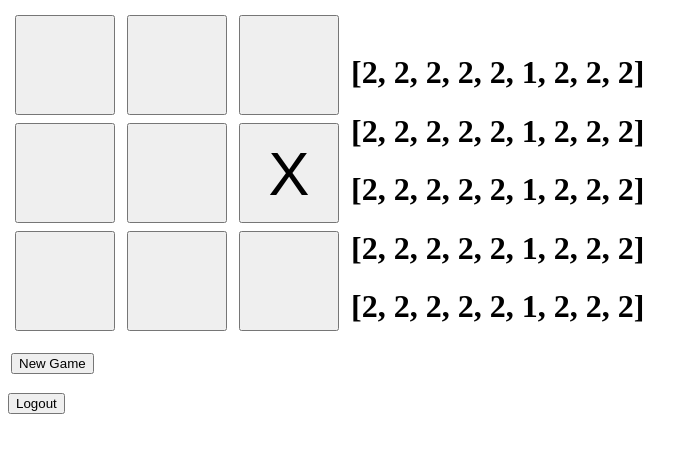
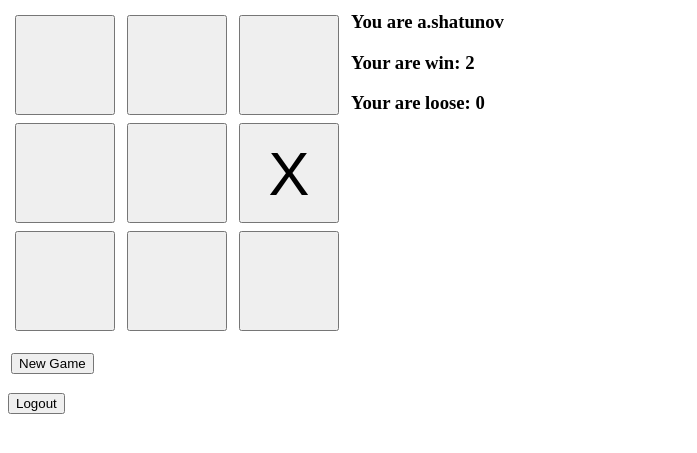
Before and after one commit to Andrey-Shatunov/xo, a Django app: page /xo/xo/1 in a window 1280 px wide. Shown: the top 453 px of the page, without its empty margins (0-697 px from the left). Run offline with Django 3.2, Linux system fonts and the light colour scheme; a user stored in the database is signed in; data comes from the database, SQL or seed files in the repository; both versions use the stored data as it was after the commit; parts of the project's set-up code (start-up, migrations or seed data) failed here and were passed over.

Commit message:
check_full

```diff
--- a/xo/models.py
+++ b/xo/models.py
@@ -6,8 +6,8 @@ from django.utils import timezone
 
 class Room(models.Model):
     room_name = models.CharField(max_length=200,default="")
-    user_one = models.IntegerField(default=0)
-    user_two = models.IntegerField(default=0)
+    user_one = models.CharField(max_length=200,default="0")
+    user_two = models.CharField(max_length=200,default="0")
     def __str__(self):
         return self.room_name
 
--- a/xo/templates/xo/index.html
+++ b/xo/templates/xo/index.html
@@ -2,7 +2,7 @@
     <h1>Выберите комнату</h1>
     <ul>
     {% for i in room %}
-        <li><a href="/xo/xo/{{ i.id }}">{{ i }}</a></li>
+        <li><a href="/xo/xo/check_full_room/{{ i.id }}">{{ i }}</a></li>
     {% endfor %}
     </ul>
 {% else %}
--- a/xo/templates/xo/my.html
+++ b/xo/templates/xo/my.html
@@ -1,5 +1,5 @@
 {% load my_filters %}
-{#<h1>{{ my_steps0}}</h1>#}
+
 {#<h1>{{ my_steps}}</h1>#}
 {#<h1>{{ my_steps1}}</h1>#}
 {#<h1>{{ my_steps2}}</h1>#}
@@ -38,10 +38,10 @@
 		</form>
 	</td>
 	<td> </td>
-	<td>
-		<h1>{{ my_steps0}}</h1>
-		<h1>{{ my_steps0}}</h1>
-		<h1>{{ my_steps0}}</h1><h1>{{ my_steps0}}</h1><h1>{{ my_steps0}}</h1>
+	<td style="vertical-align: top;">
+		<h3>You are {{ player }}</h3>
+		<h3>Your are win: {{ win }}</h3>
+		<h3>Your are loose: {{ loose }}</h3>
 	</td>
   </tr>
 </table>
@@ -84,22 +84,23 @@ function check_win(){
 	((document.getElementById("2").value=="X")&&(document.getElementById("4").value=="X")&&(document.getElementById("6").value=="X"))
 	)
 	{
-		alert("X is win")
+
 		var text = 'http://' + window.location.hostname+":"+window.location.port + window.location.pathname+"?id=NewGame";
 //
 // Передаём name и surname в параметрах запроса
 
-var xhr = new XMLHttpRequest();
+		var xhr = new XMLHttpRequest();
 
-//var params = 'name=' + encodeURIComponent(name) +'&surname=' + encodeURIComponent(surname);
+		//var params = 'name=' + encodeURIComponent(name) +'&surname=' + encodeURIComponent(surname);
+		s=window.location.pathname+"/add_win?type=1"
+		xhr.open("GET", s, true);
 
-xhr.open("GET", '/add_win', true);
+		//xhr.onreadystatechange = ...;
 
-//xhr.onreadystatechange = ...;
-
-xhr.send();
+		xhr.send();
 //
-alert("X is win")
+		//alert("X is win")
+		alert("X is win")
 		window.location.href = text;
 	}
 	if (
@@ -113,8 +114,23 @@ alert("X is win")
 	)
 	{
 		alert("O is win")
+		var xhr = new XMLHttpRequest();
+
+		//var params = 'name=' + encodeURIComponent(name) +'&surname=' + encodeURIComponent(surname);
+		s=window.location.pathname+"/add_win?type=0"
+		xhr.open("GET", s, true);
+
+		//xhr.onreadystatechange = ...;
+
+		xhr.send();
 		var text = 'http://' + window.location.hostname+":"+window.location.port + window.location.pathname+"?id=NewGame";
+		alert("O is win")
 		window.location.href = text;
 	}
 }
+
+function refresh_list() {
+  location.reload();
+}
+//setInterval("refresh_list()", 1500);
 </script>
--- a/xo/urls.py
+++ b/xo/urls.py
@@ -5,6 +5,10 @@ from . import views
 app_name = 'polls'
 urlpatterns = [
     url(r'^$', views.index, name='index'),
+url(r'^xo/(?P<room_id>[0-9]+)/add_win$', views.add_win, name='add_win'),
     #xo
     url(r'^xo/(?P<room_id>[0-9]+)$', views.xo, name='xo'),
+    url(r'^xo/check_full_room/(?P<room_id>[0-9]+)$', views.check_full_room, name='check_full_room'),
+    #win
+    url(r'^add_win$', views.add_win, name='add_win'),
 ]
--- a/xo/views.py
+++ b/xo/views.py
@@ -2,74 +2,167 @@ from django.http import HttpResponse
 from django.template import RequestContext, loader
 from django.shortcuts import get_object_or_404,render,redirect
 from django.http import Http404
-from .models import Steps,Room
+from .models import Steps,Room,Statistics
+from django.core.exceptions import ObjectDoesNotExist
+from django.contrib.auth.models import User
 
 def index(request):
     style=r' style="font:46pt Arial, Helvetica, sans-serif; width:100px;height:100px" '
     s=r'http://127.0.0.1:8000/xo/xo/'
     rooms = Room.objects.all()
-    for i in rooms:
-        print(i.id)
+    #for i in rooms:
+        #print(i.id)
     #return HttpResponse("Hello. Use <p><a href="+s+">This</a></p>")
     return render(request, 'xo/index.html',{'room': rooms})
 
-def check_full_room(request_user, room_id):
-    print("check_full_room")
-    room=Room.objects.filter(pk=room_id)
-    room = Room.objects.get(pk=room_id)
-    print(room)
-    print(room.user_one)
+def check_full_room(request, room_id):
+    #check_full_room(request.user, room_id)
+    #print("check_full_room")
+    #room=Room.objects.filter(pk=room_id)
+    #room = Room.objects.get(pk=room_id)
+    #print(room)
+    #print(room.user_one)
+    if request.user.is_authenticated():
+        room = Room.objects.get(pk=room_id)
+        user = User.objects.all()
+        if str(room.user_one)=="0":
+            room.user_one=str(request.user)
+            room.save()
+        elif str(room.user_two)=="0":
+            if str(room.user_one)==str(request.user):
+                return HttpResponse("You are in the room")
+            else:
+                room.user_two = str(request.user)
+                room.save()
+        else:
+            if str(room.user_one) == str(request.user):
+                return HttpResponse("You are in the room")
+            elif str(room.user_two) == str(request.user):
+                return HttpResponse("You are in the room")
+            else:
+                return HttpResponse("room is full")
+
+        print(user[2].username)
+        return HttpResponse(room.room_name+str(room.user_one)+str(room.user_two))
+    else:
+        return redirect("/loginsys/")
+
+def ckeck_steps(request,room_id,room):
+    #room = get_object_or_404(Room, pk=room_id)
+    if len(request.GET) > 0:
+        if request.GET.__getitem__("id") == "NewGame":
+            print("NewGame")
+            steps = Steps.objects.filter(room=room)
+            steps.delete()
+            return 1
+        else:
+            # print("Kol-vo shagov")
+            # print(len(list(Steps.objects.filter(room=room))))
+            # XXXXXXXXXXXXXXXXXXXXXXXXXXXXXXXXXXXXXXXXXXXXXXXXXXXXXXXXXX
+            if not Steps.objects.filter(room=room, x=request.GET.__getitem__("id")):
+                if (len(list(Steps.objects.filter(room=room)))) % 2 == 0:
+                    #print((len(list(Steps.objects.filter(room=room)))))
+                    #print("len")
+                    if (len(list(Steps.objects.filter(room=room))))  == 0:
+                        #print(Steps.objects.filter(room=room, player=request.user).distinct().values_list('player','type'))
+                        p = Steps(room=room, player=request.user, x=request.GET.__getitem__("id"), y=0, type=1)
+                        p.save()
+                        return 1
+                    else:
+                        #print(Steps.objects.filter(room=room, player=request.user).distinct().values_list('player','type'))
+                        steps_x = Steps.objects.filter(room=room,type=1).distinct().values_list('player')
+                        #print(steps_x)
+                        #print("krestik")
+                        if str(steps_x[0][0]) == str(request.user):
+                            p = Steps(room=room, player=request.user, x=request.GET.__getitem__("id"), y=0, type=1)
+                            p.save()
+                        return 1
+                    # room = get_object_or_404(Room, pk=room_id)
+                    # room=Room.objects.filter(id=room_id)
+                    # print(room.id)
+
+            # NULL NULL NULL NULL NULL
+                elif (len(list(Steps.objects.filter(room=room)))) % 2 == 1:
+                    if (len(list(Steps.objects.filter(room=room))))  == 1:
+                        steps_x=Steps.objects.filter(room=room).distinct().values_list('player','type')
+                        #print(steps_x[0][1])
+                        #print(request.user)
+                        if str(steps_x[0][0])!=str(request.user):
+                            p = Steps(room=room, player=request.user, x=request.GET.__getitem__("id"), y=0, type=0)
+                            p.save()
+                        return 1
+                    # room = get_object_or_404(Room, pk=room_id)
+                    # room = Room.objects.filter(id=room_id)
+                    else:
+                        steps_x = Steps.objects.filter(room=room,type=0).distinct().values_list('player')
+                        #print(steps_x)
+                        #print("nolik")
+                        if str(steps_x[0][0]) == str(request.user):
+                            p = Steps(room=room, player=request.user, x=request.GET.__getitem__("id"), y=0, type=0)
+                            p.save()
+                        return 1
+                    # room = Room.objects.filter()
+    return 0
+                    # for i in room:
+                    #  print(i.room_name)
+                    # print(i.user_one)
+                    # print(room.user_one)
 
 def xo(request,room_id):
-    check_full_room(request.user,room_id)
     if request.user.is_authenticated():
-        #print(request.user)
+        #check_full_room(request.user, room_id)
+        #print(request)
         room = get_object_or_404(Room, pk=room_id)
-        if len(request.GET) > 0:
-            if request.GET.__getitem__("id") == "NewGame":
-                print("NewGame")
-                steps = Steps.objects.filter(room=room)
-                steps.delete()
-            else:
-                #print("Kol-vo shagov")
-                #print(len(list(Steps.objects.filter(room=room))))
-                if not Steps.objects.filter(room=room, x=request.GET.__getitem__("id")):
-                    if (len(list(Steps.objects.filter(room=room)))) % 2 == 0:
-                        # room = get_object_or_404(Room, pk=room_id)
-                        # room=Room.objects.filter(id=room_id)
-                        # print(room.id)
-                        p = Steps(room=room,player=request.user, x=request.GET.__getitem__("id"), y=0, type=1)
-                        p.save()
-                    elif (len(list(Steps.objects.filter(room=room)))) % 2 == 1:
-                        # room = get_object_or_404(Room, pk=room_id)
-                        # room = Room.objects.filter(id=room_id)
-                        p = Steps(room=room,player=request.user, x=request.GET.__getitem__("id"), y=0, type=0)
-                        p.save()
-
-                        # room = Room.objects.filter()
-
-                        # for i in room:
-                        #  print(i.room_name)
-                        # print(i.user_one)
-        #print(room.user_one)
-
+        if ckeck_steps(request,room_id,room) ==1:
+           return redirect("/xo/xo/" + room_id)
+        #redirect("/xo/xo/" + room_id)
+       #return(ckeck_steps(request,room_id,room))
         steps = Steps.objects.filter(room=room)
         entry_list = list(steps)
         my_list = [2 for i in range(9)]
         for i in steps:
             my_list[i.x] = i.type
         # context = {'my_steps0': my_list,'my_steps': my_list[0:3],'my_steps1': my_list[3:6],'my_steps2': my_list[6:9]}
-        context = {'my_steps0': my_list}
+        statistic=Statistics.objects.filter(player=request.user).values_list('player','win','loose')
+        print(statistic)
+        context = {'my_steps0': my_list,'player':statistic[0][0],'win':statistic[0][1],'loose':statistic[0][2]}
         return render(request, 'xo/my.html', context)
     else:
         return redirect("/loginsys/")
 
-def add_win(request):
+def add_win(request,room_id):
     if request.user.is_authenticated():
-        print("111add_win")
-        print(request.user.username)
-        username = request.user.username
-        user_info=Statistics.objects.get(player=username)
-        user_info.win = F('win') + 1
-        user_info.save()
+        #print("111add_win")
+        #print(request.user.username)
+        #print(room_id)
+        room = get_object_or_404(Room, pk=room_id)
+        x = request.GET.__getitem__("type")
+        steps_x = Steps.objects.filter(room=room,type=x).distinct().values_list('player', 'type')
+        print(str(x)+"x")
+        print(str(steps_x)+"steps_x")
+        if str(request.user.username)==str(steps_x[0][0]):
+            username = request.user.username
+            print("user_info")
+            #print(user_info)
+            try:
+                user_info=Statistics.objects.get(player=username)
+                user_info.win = user_info.win + 1
+                user_info.save()
+            except ObjectDoesNotExist:
+                print("iskl")
+                p = Statistics(player=request.user,win=1)
+                p.save()
+
+        else:
+            username = request.user.username
+            try:
+                user_info = Statistics.objects.get(player=username)
+                #print(user_info)
+                user_info.loose = user_info.loose + 1
+                user_info.save()
+            except ObjectDoesNotExist:
+                print("iskl")
+                p = Statistics(player=request.user,loose=1)
+                p.save()
+
         return HttpResponse("olo")
```
Also changed, not shown: db.sqlite3, xo/migrations/0005_auto_20170404_1659.py (added).
